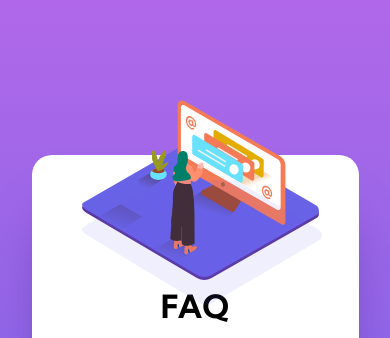
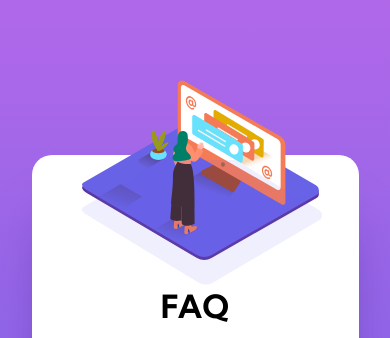
Before and after one commit to anny010/FAQ-according-card, a plain HTML site: page index.html in a window 390 px wide. Shown: the top 338 px of the page. Drawn offline with Linux system fonts and the light colour scheme.

Commit message:
corrected project

```diff
--- a/style.css
+++ b/style.css
@@ -59,7 +59,7 @@ p{
 .mobile-img{
     width: 237px;
     height: 180px;
-    margin-top: 100px;
+    margin-top: 80px;
     position: absolute;
     top: 0;
     margin-left: 50px;
@@ -68,9 +68,9 @@ p{
     width: 240px;
     height: 145px;
     position: absolute;
-    margin-top: 180px;
     top: 0;
     margin-left: 50px;
+    margin-top: 160px;
 }
 .line{
     background-color: rgba(232, 232, 234, 1);
```
